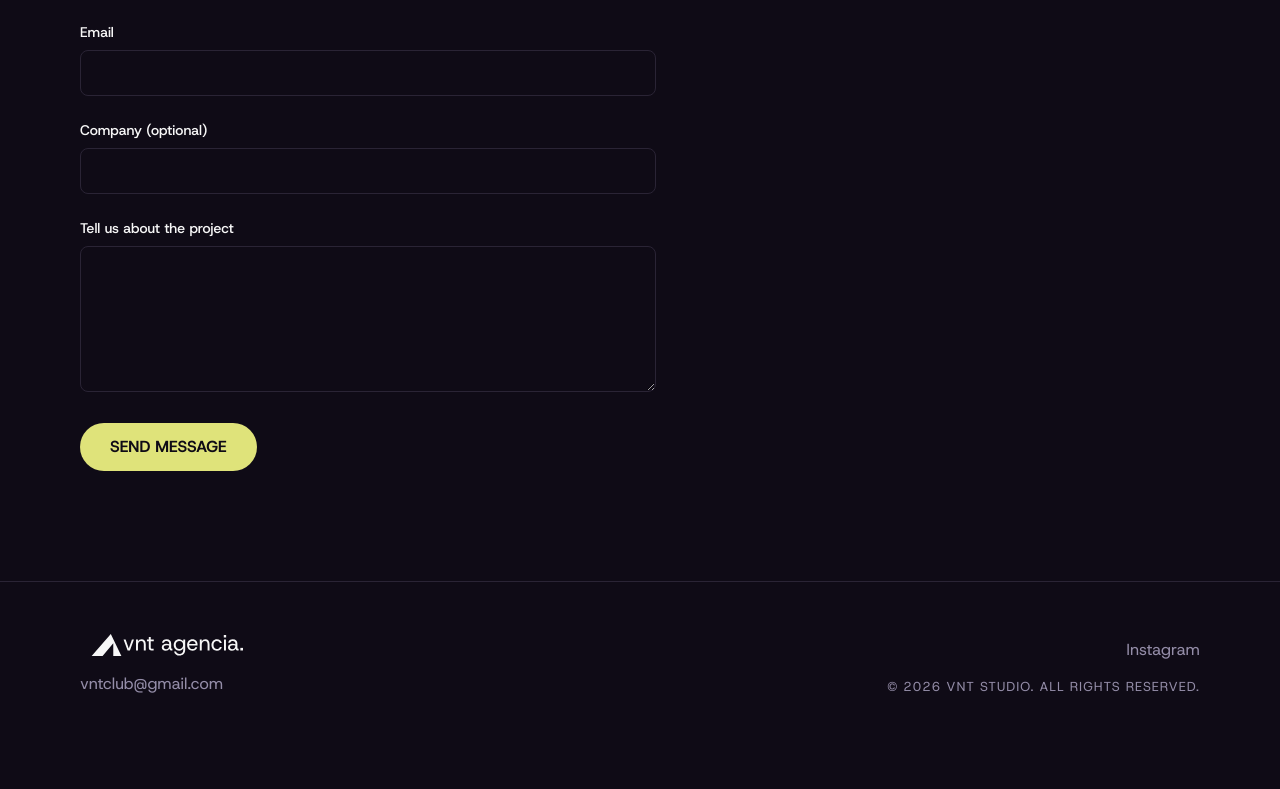
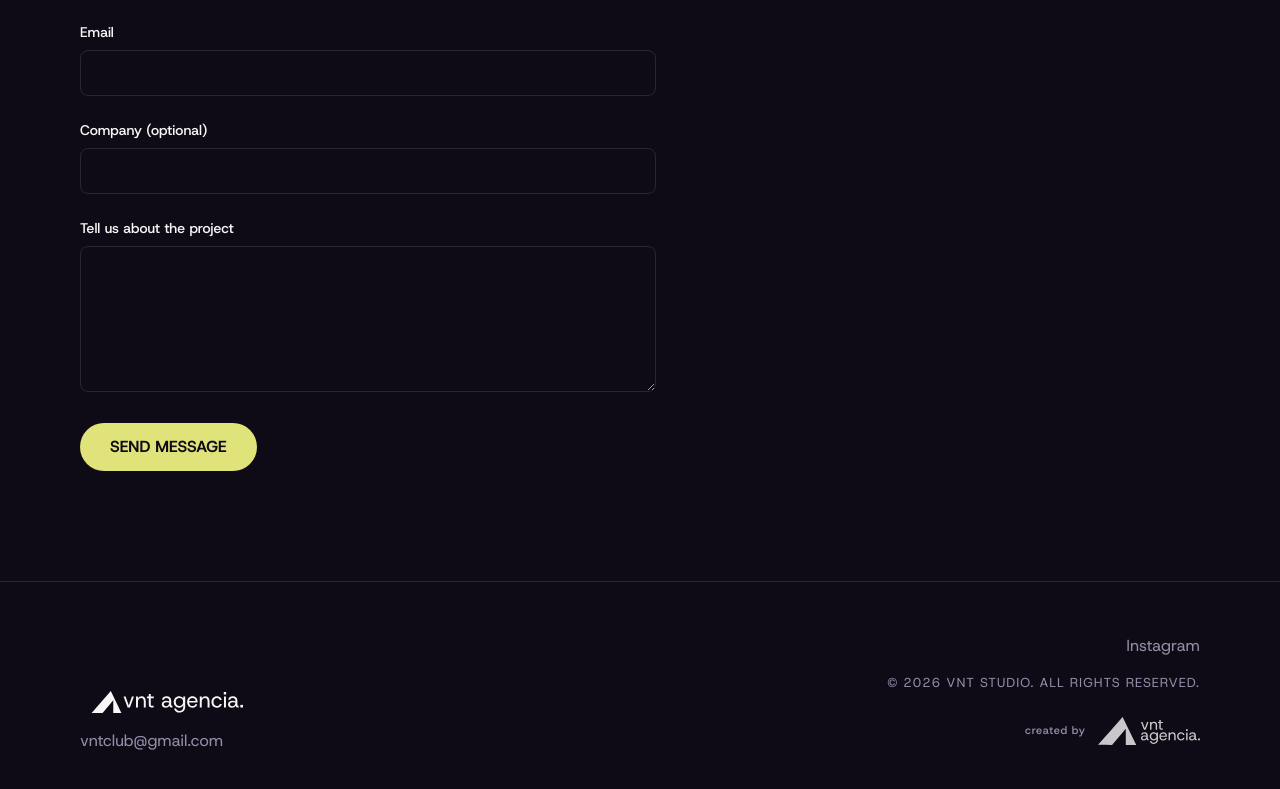
Before and after one commit to agencia-vnt/VNT, a Next.js app: page /en/contacto in a window 1280 px wide. Shown: the part 411-1200 px from the top of the page. Before the commit the page ends 1159 px from the top, so only its background shows below. Built offline with nearby package versions, Linux system fonts and the light colour scheme; no server answers.

Commit message:
feat: add branded footer signature linking to Instagram

```diff
--- a/src/app/globals.css
+++ b/src/app/globals.css
@@ -73,6 +73,11 @@
   --text-label: 0.8125rem; /* 13 */
   --text-label--line-height: 1.4;
   --text-label--letter-spacing: 0.077em;
+
+  /* Texto que acompaña al logo en la firma del estudio. */
+  --text-signature: 0.6875rem; /* 11 */
+  --text-signature--line-height: 1.4;
+  --text-signature--letter-spacing: 0.06em;
 
   /* Ritmo vertical de las secciones */
   --spacing-section: 6.875rem; /* 110 */
--- a/src/components/layout/footer.tsx
+++ b/src/components/layout/footer.tsx
@@ -49,6 +49,24 @@ export function Footer({ dict }: FooterProps) {
           <p className="text-label uppercase text-muted">
             © {year} {siteConfig.legalName}. {dict.footer.rights}
           </p>
+          <a
+            href={siteConfig.social.instagram}
+            target="_blank"
+            rel="noopener noreferrer"
+            aria-label={dict.footer.signatureLabel}
+            className="group inline-flex min-h-11 w-fit items-center gap-3 text-muted transition-colors hover:text-blanco focus-visible:text-blanco"
+          >
+            <span lang="en" className="text-signature font-medium">
+              {dict.footer.createdBy}
+            </span>
+            <Image
+              src="/brand/logo-signature-white.svg"
+              alt=""
+              width={2150}
+              height={589}
+              className="h-7 w-auto opacity-80 transition-opacity group-hover:opacity-100 group-focus-visible:opacity-100"
+            />
+          </a>
         </div>
       </Container>
     </footer>
--- a/src/i18n/dictionaries/en.json
+++ b/src/i18n/dictionaries/en.json
@@ -99,6 +99,8 @@
     "ctaButton": "Let's talk"
   },
   "footer": {
+    "createdBy": "created by",
+    "signatureLabel": "created by VNT — Instagram (opens in a new tab)",
     "rights": "All rights reserved.",
     "builtWith": "Built with Next.js"
   },
--- a/src/i18n/dictionaries/es.json
+++ b/src/i18n/dictionaries/es.json
@@ -99,6 +99,8 @@
     "ctaButton": "Hablemos"
   },
   "footer": {
+    "createdBy": "created by",
+    "signatureLabel": "created by VNT — Instagram (se abre en otra pestaña)",
     "rights": "Todos los derechos reservados.",
     "builtWith": "Hecho en Next.js"
   },
--- a/src/site.config.ts
+++ b/src/site.config.ts
@@ -34,7 +34,7 @@ export const siteConfig = {
    * esconde, que es mejor que publicar un link a la home de la red.
    */
   social: {
-    instagram: "https://instagram.com/vnt.agencia",
+    instagram: "https://www.instagram.com/vnt.agencia/",
     github: "",
   },
 
```
Also changed, not shown: public/brand/logo-signature-white.svg (added).
